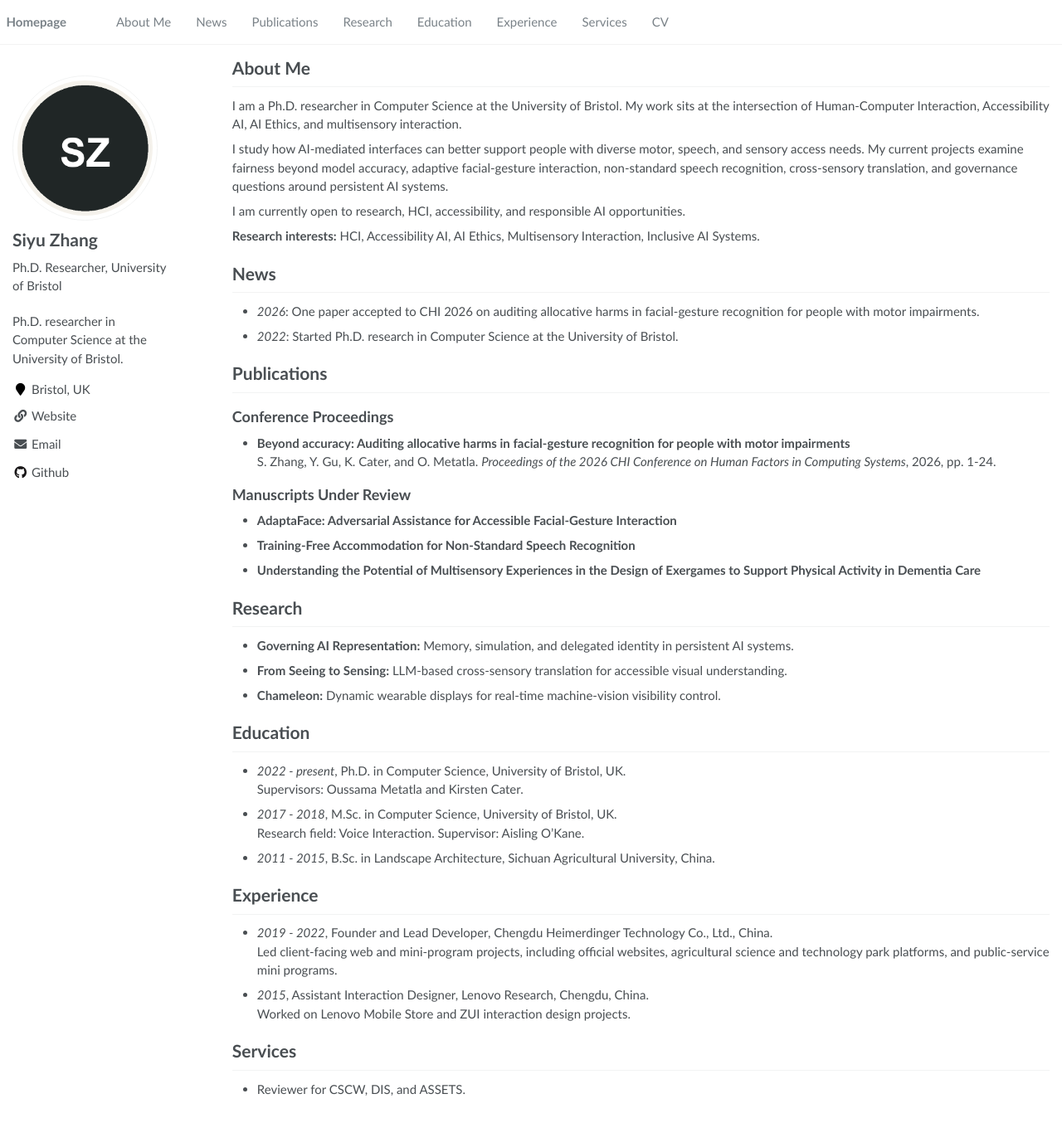
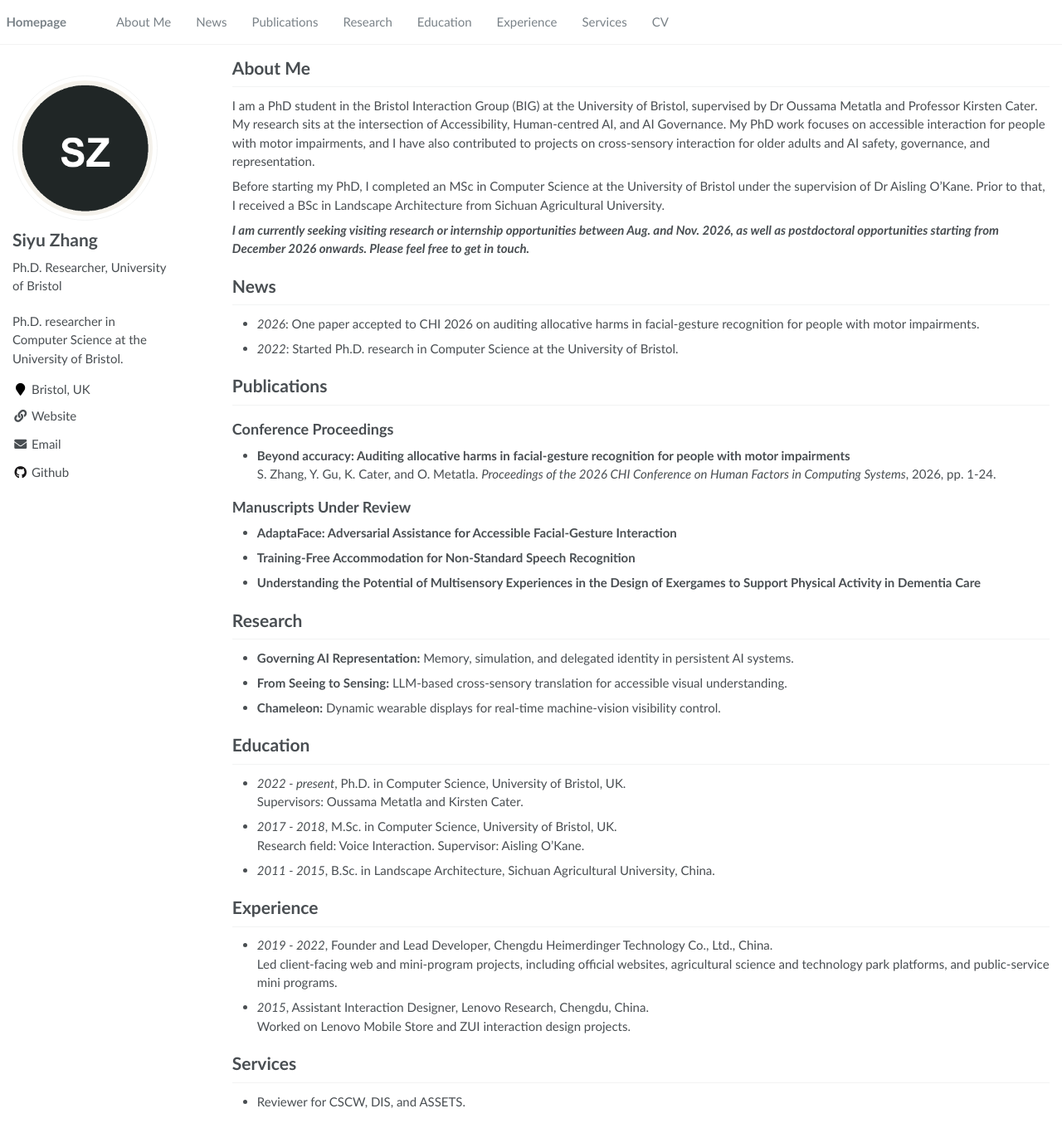
Before and after one commit to SiyuZhang-zsy/SiyuZhang-zsy.github.io, a Jekyll site: the page built from _pages/about.md, in a window 1280 px wide and 1354 px high. Shown: the whole window at 83% size. Built offline with Jekyll 4.4.1, drawn with Linux system fonts in a browser that asks for light colours.

Commit message:
Update about section

```diff
--- a/_pages/about.md
+++ b/_pages/about.md
@@ -10,13 +10,11 @@ redirect_from:
 
 # About Me
 
-I am a Ph.D. researcher in Computer Science at the University of Bristol. My work sits at the intersection of Human-Computer Interaction, Accessibility AI, AI Ethics, and multisensory interaction.
+I am a PhD student in the Bristol Interaction Group (BIG) at the University of Bristol, supervised by Dr Oussama Metatla and Professor Kirsten Cater. My research sits at the intersection of Accessibility, Human-centred AI, and AI Governance. My PhD work focuses on accessible interaction for people with motor impairments, and I have also contributed to projects on cross-sensory interaction for older adults and AI safety, governance, and representation.
 
-I study how AI-mediated interfaces can better support people with diverse motor, speech, and sensory access needs. My current projects examine fairness beyond model accuracy, adaptive facial-gesture interaction, non-standard speech recognition, cross-sensory translation, and governance questions around persistent AI systems.
+Before starting my PhD, I completed an MSc in Computer Science at the University of Bristol under the supervision of Dr Aisling O'Kane. Prior to that, I received a BSc in Landscape Architecture from Sichuan Agricultural University.
 
-I am currently open to research, HCI, accessibility, and responsible AI opportunities.
-
-**Research interests:** HCI, Accessibility AI, AI Ethics, Multisensory Interaction, Inclusive AI Systems.
+***I am currently seeking visiting research or internship opportunities between Aug. and Nov. 2026, as well as postdoctoral opportunities starting from December 2026 onwards. Please feel free to get in touch.***
 
 # News
 
```
